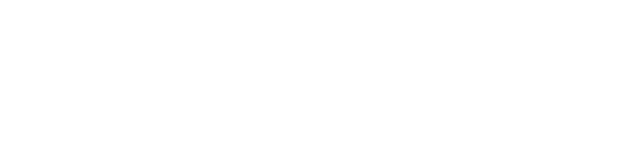
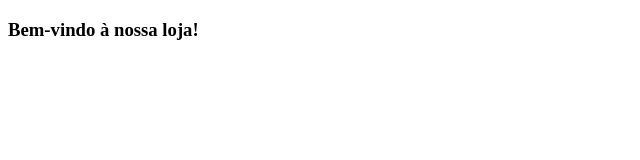
Before and after one commit to filibill/lojavirtual, a plain HTML site: page index.html in a window 1280 px wide. Shown: the whole page, without its empty margins (0-640 px from the left). Drawn offline with Linux system fonts and the light colour scheme.

Commit message:
editing index and adding script

```diff
--- a/index.html
+++ b/index.html
@@ -6,6 +6,6 @@
     <title>Document</title>
 </head>
 <body>
-
+    <h3>Bem-vindo à nossa loja!</h3>
 </body>
 </html>
--- /dev/null
+++ b/script.js
@@ -0,0 +1 @@
+console.log('hello world');
```
